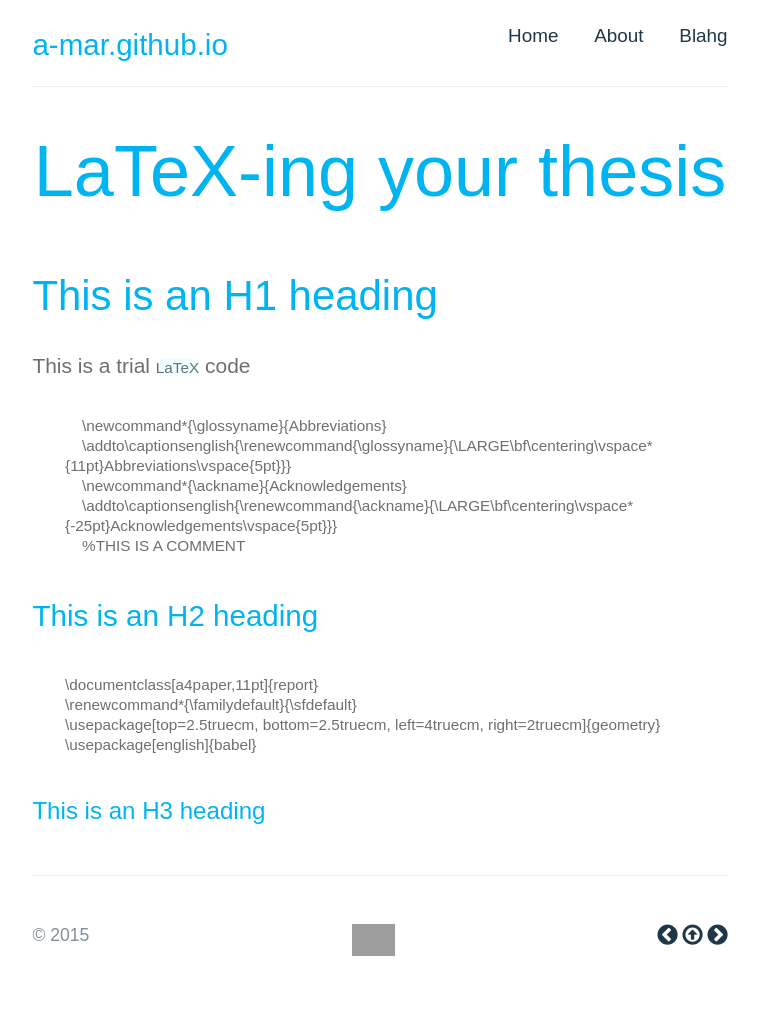
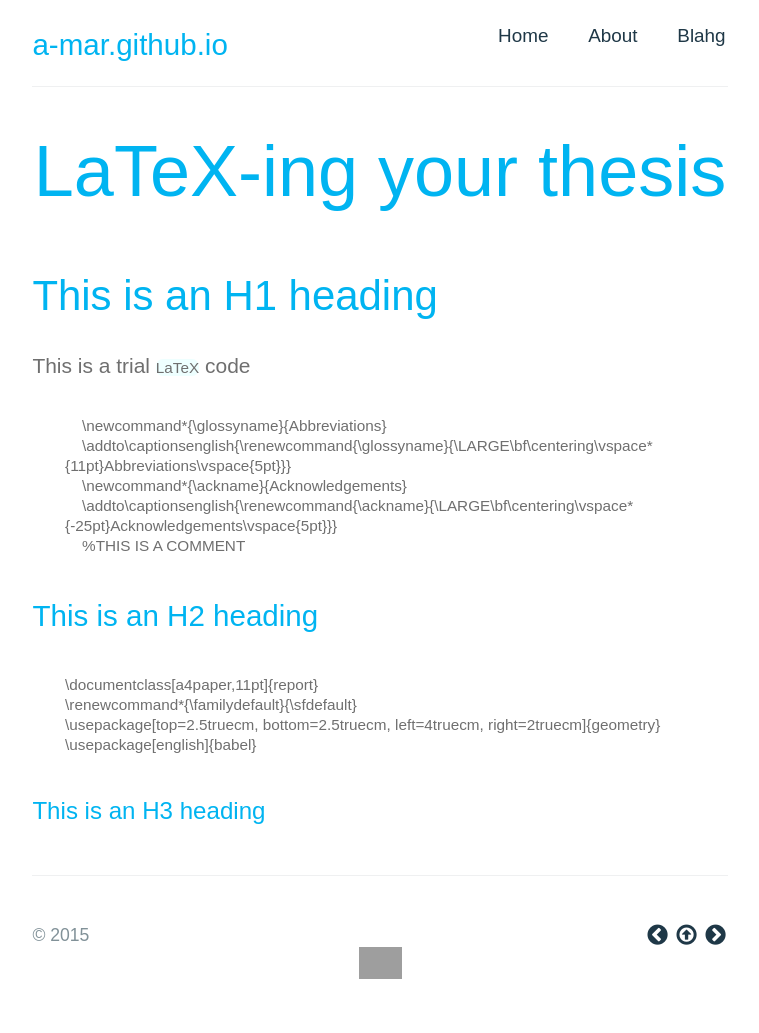
Before and after one commit to a-mar/blahg, a Jekyll site: the page built from index.html, in a window 1280 px wide. Shown: the whole page, without its empty margins (260-1019 px from the left). Built offline with Jekyll 4.4.1, drawn with Linux system fonts in a browser that asks for light colours; nearby versions of some CDN libraries; some web fonts are replaced; Markdown is read by kramdown in place of the engine named in the settings; before the commit the page ends 986 px from its top, so only the background shows below that; grey boxes are pictures that could not be loaded.

Commit message:
Update main.css

```diff
--- a/stylesheets/main.css
+++ b/stylesheets/main.css
@@ -80,6 +80,7 @@ strong {
 a {
   color: #1F3847;
   text-decoration: none;
+  padding:2px;
   font-feature-settings: inherit;
   text-rendering: optimizeLegibility;
   -webkit-font-variant-ligatures: common-ligatures;
@@ -94,7 +95,7 @@ a {
     background-color: #FEE;
     border-radius: 9px;
     height: 100%;
-    padding:1px;
+    padding:2px;
   }
 
 h1, h2, h3, h4, h5, h6 {
```
